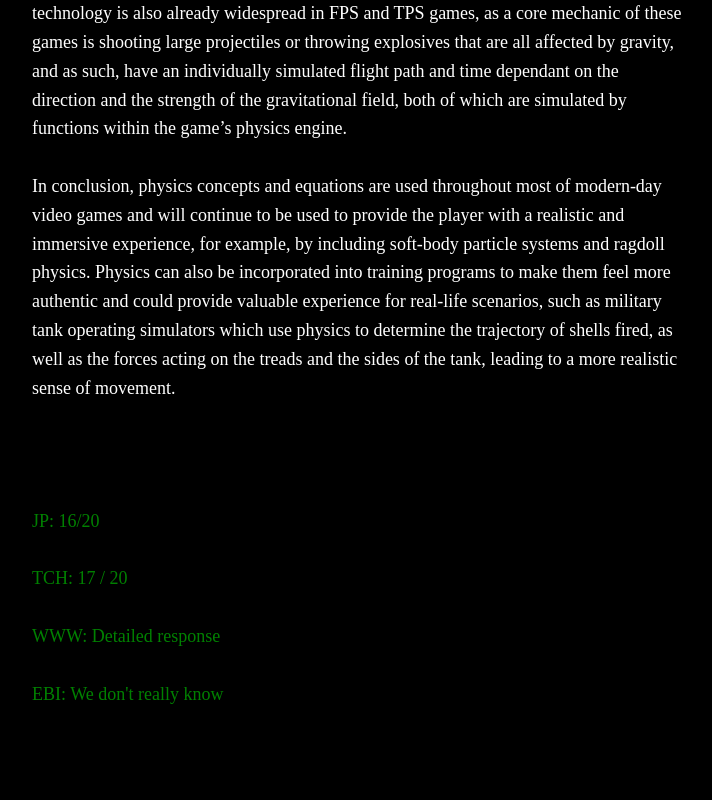
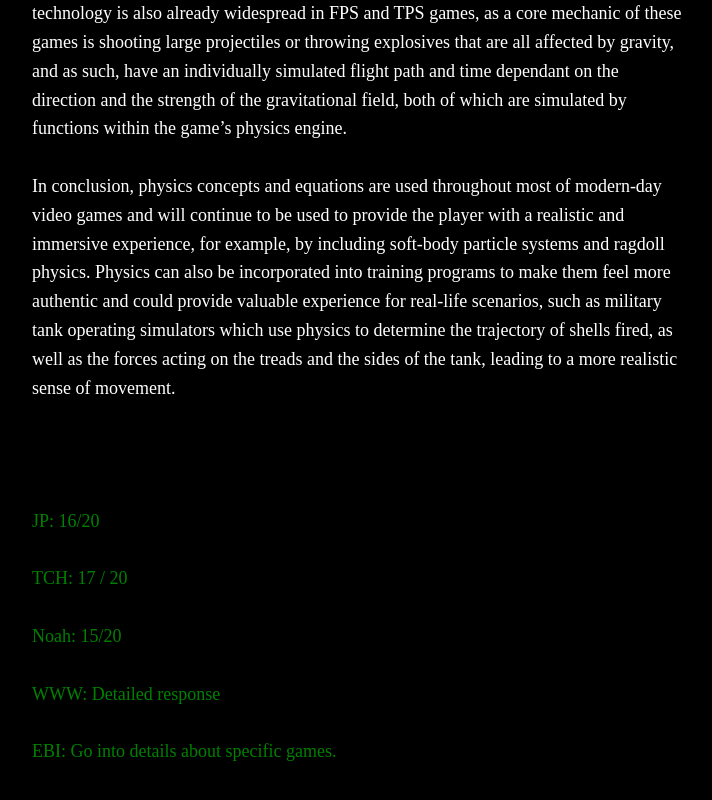
Before and after one commit to AtomicSchoolBus1/AtomicSchoolBus1.github.io, a plain HTML site: page index.html in a window 1280 px wide. Shown: the part 1885-2685 px from the top of the page, without its empty margins (283-995 px from the left). Before the commit the page ends 2633 px from the top, so only its background shows below. Drawn offline with Linux system fonts and the light colour scheme.

Commit message:
Add my mark and an EBI

```diff
--- a/index.html
+++ b/index.html
@@ -32,9 +32,11 @@ JP: 16/20
 <br></br>
 TCH: 17 / 20
 <br></br>
+Noah: 15/20
+<br></br>
 WWW: Detailed response
 <br></br>
-EBI:  We don't really know
+EBI: Go into details about specific games.
 </div>
 </p>
 </body>
```
